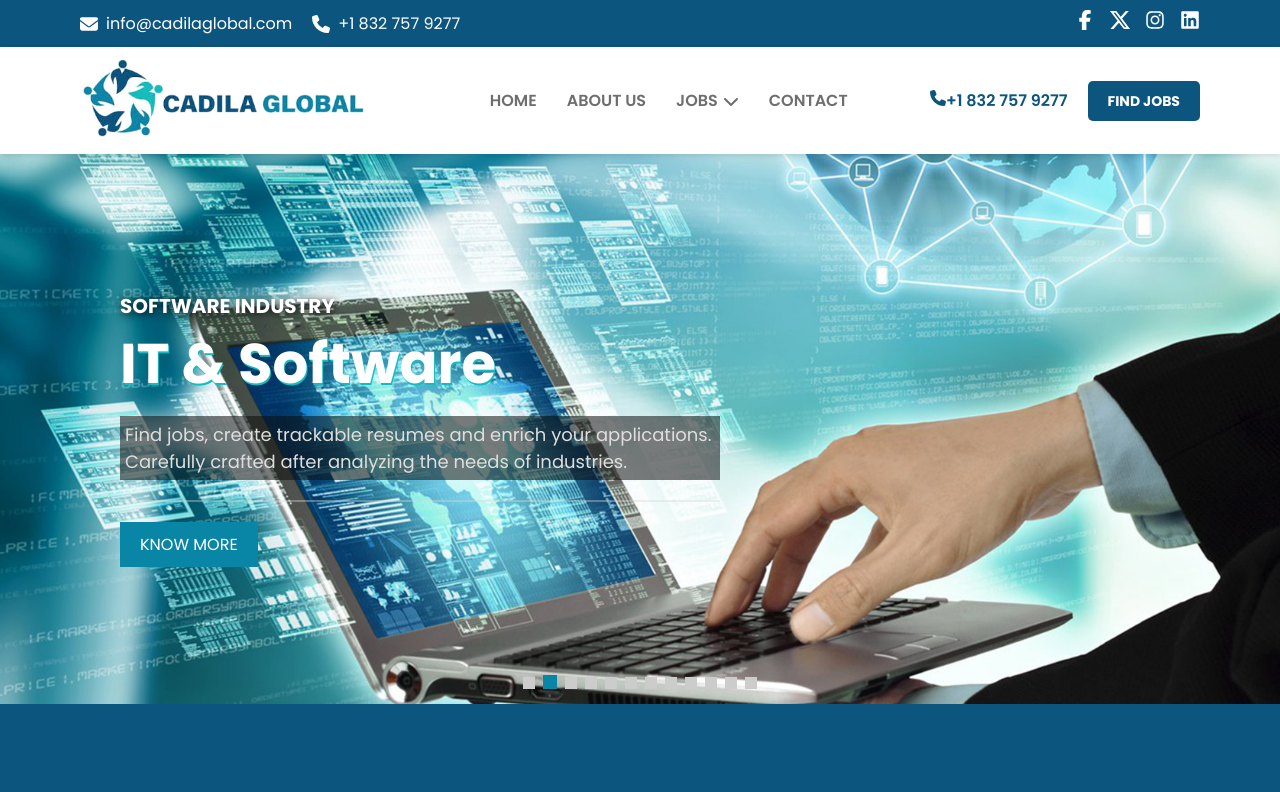
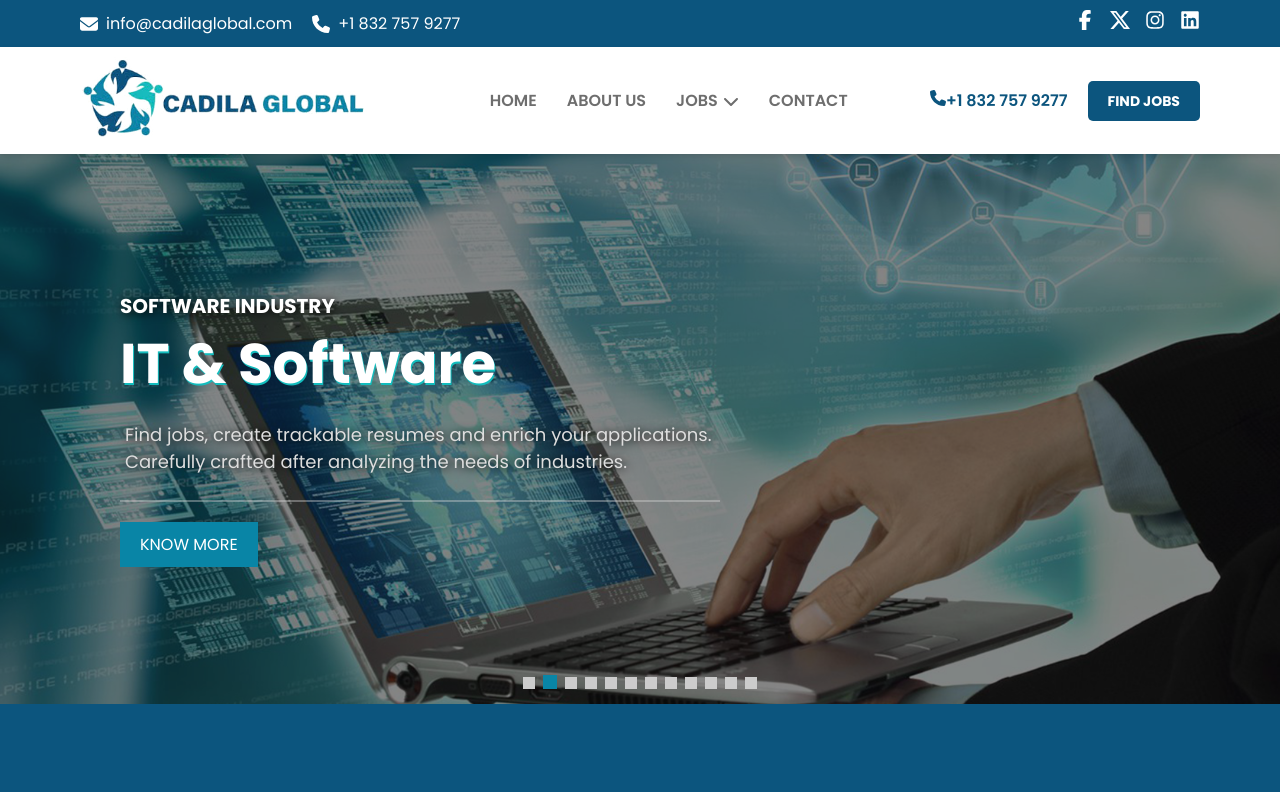
Before and after one commit to Firstclusive-Branding/cadilaglobal, a React (Vite) app: page / in a window 1280 px wide. Shown: the top 792 px of the page. Built offline with nearby package versions, Linux system fonts and the light colour scheme.

Commit message:
first commit

```diff
--- a/src/styles/Carousel.css
+++ b/src/styles/Carousel.css
@@ -18,7 +18,7 @@
   justify-content: flex-start;
   position: relative;
 }
-/* .carousel-slide::before {
+.carousel-slide::before {
   content: "";
   position: absolute;
   z-index: 1;
@@ -26,8 +26,8 @@
   left: 0;
   width: 100%;
   height: 100%;
-  background: #0c547e77;
-} */
+  background: hsla(0, 0%, 5%, 0.5);
+}
 .carousel-content {
   color: white;
   max-width: 600px;
@@ -54,9 +54,9 @@
 
 .carousel-description {
   font-size: 18px;
-  background-color: #0e0e0e8a;
+  /* background-color: #0e0e0e8a; */
   padding: 5px;
-  /* filter: drop-shadow(1px 1px 5px black); */
+  filter: drop-shadow(1px 1px 5px black);
   color: #dedede;
   margin: 10px 0;
 }
```
